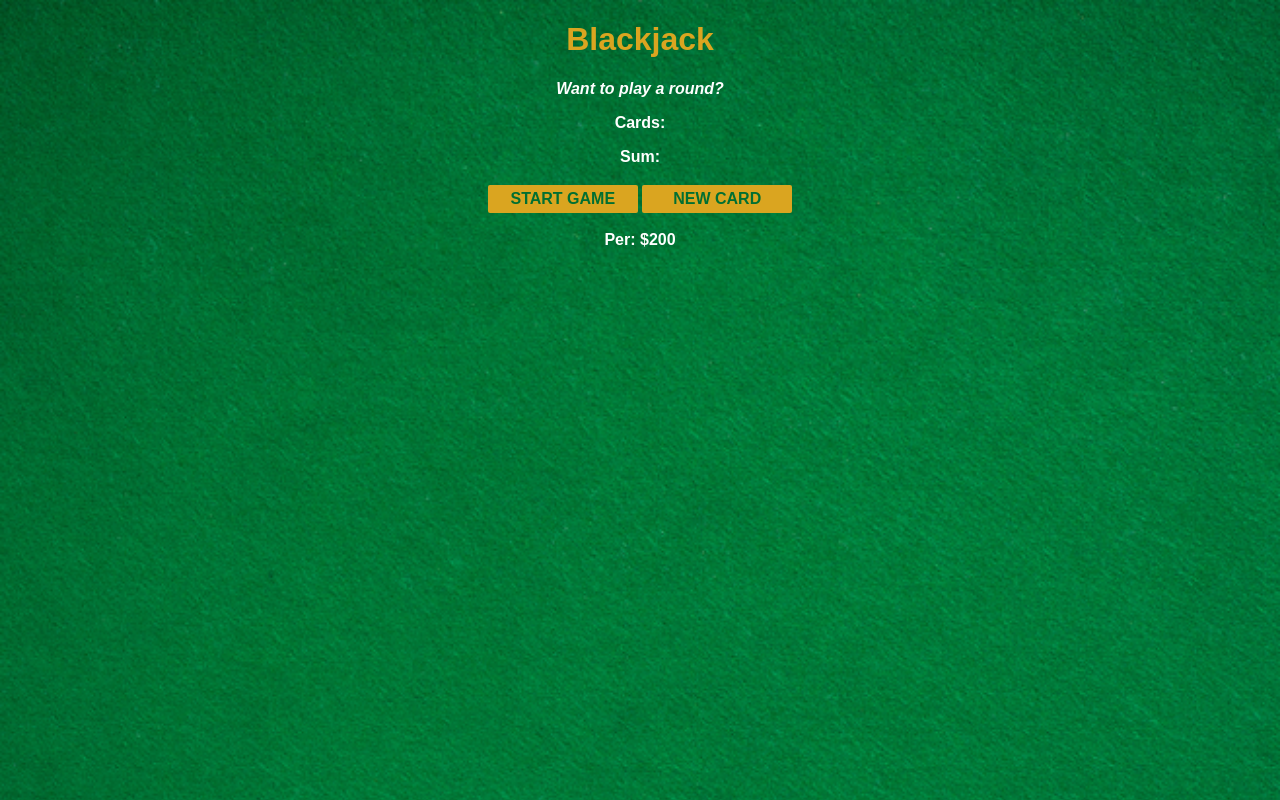
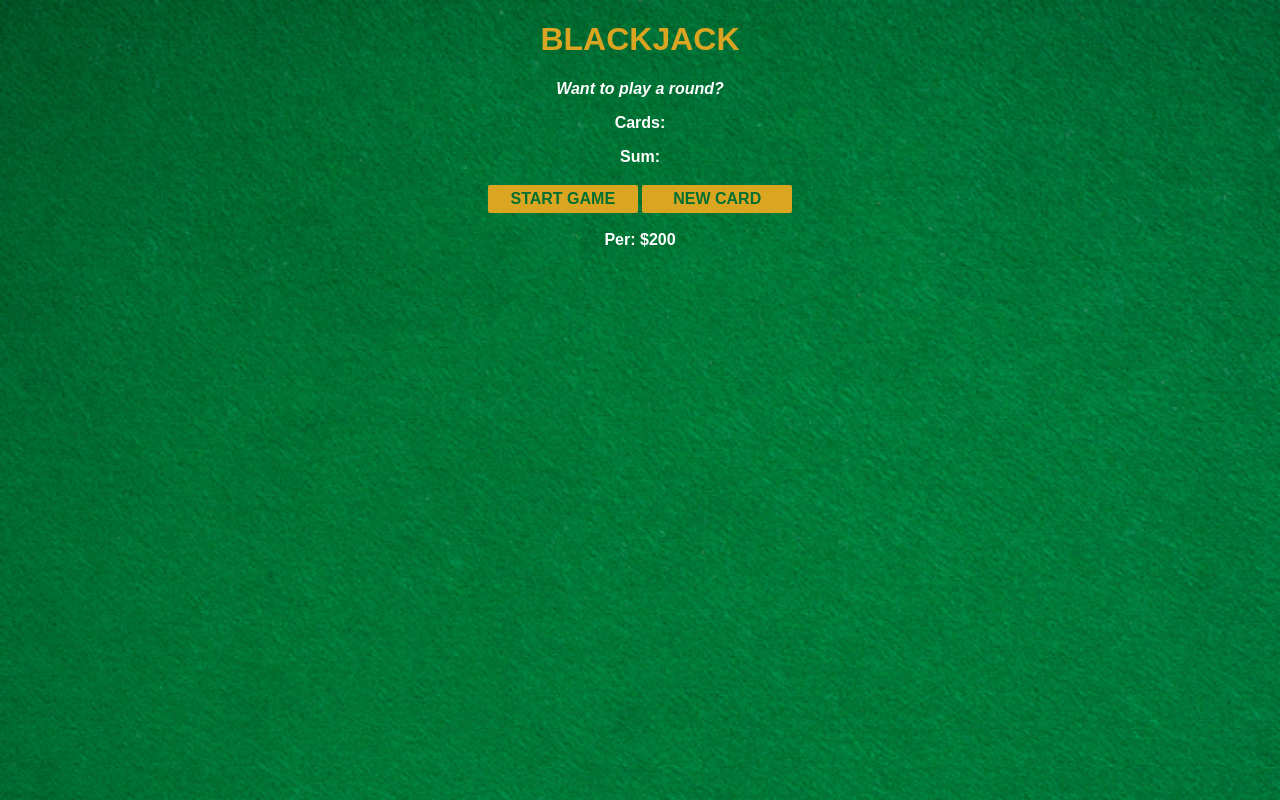
Before and after one commit to wanjanotfound/js-projects, a plain HTML site: page index.html in a window 1280 px wide. Drawn offline with nearby package versions, Linux system fonts and the light colour scheme; files whose address does not match are found by name.

Commit message:
update index.html
capitalised the word blackjack and added meta charset utf

```diff
--- a/index.html
+++ b/index.html
@@ -1,9 +1,10 @@
 <html>
-    <head><link rel="stylesheet" href="https://cdnjs.cloudflare.com/ajax/libs/normalize/8.0.1/normalize.css">
+    <head>
+        <meta charset="utf-8"><link rel="stylesheet" href="https://cdnjs.cloudflare.com/ajax/libs/normalize/8.0.1/normalize.css">
         <link rel="stylesheet" href="index.css">
     </head>
     <body>
-        <h1>Blackjack</h1>
+        <h1>BLACKJACK</h1>
         <p id="message-el">Want to play a round?</p>
         <p id="cards-el">Cards:</p>
         <p id="sum-el">Sum:</p>
```
Also changed, not shown: 1 other file.
